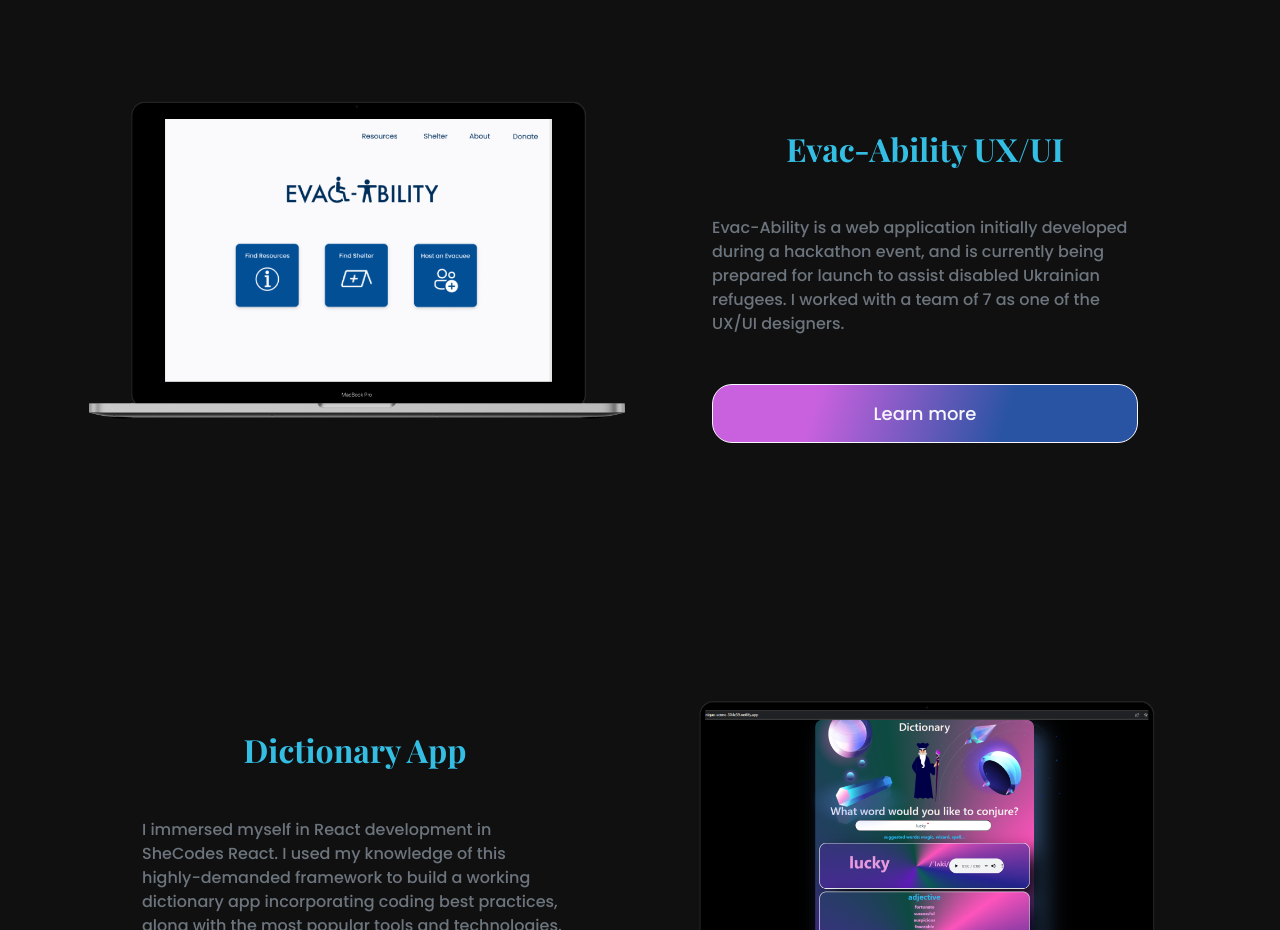
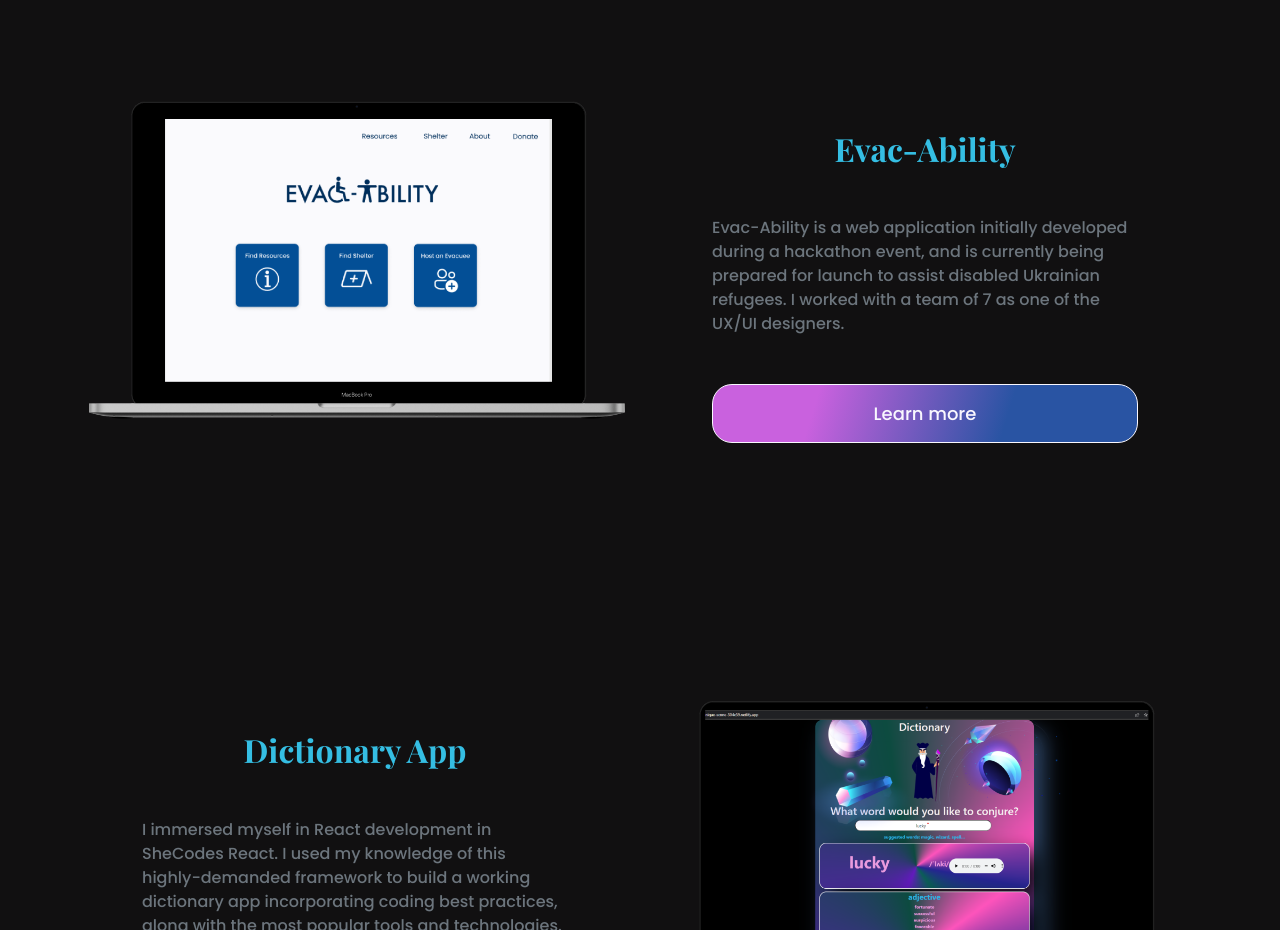
Before and after one commit to mah752/mah752.github.io, a plain HTML site: page index.html in a window 1280 px wide. Shown: the part 800-1730 px from the top of the page. Drawn offline with nearby package versions, Linux system fonts and the light colour scheme.

Commit message:
fixing links

```diff
--- a/index.html
+++ b/index.html
@@ -77,7 +77,7 @@
             </div>
             <div class="col ">
                 <div class="project-desciption ">
-                    <h2 class="Projects mb-5 ">Evac-Ability UX/UI</h2>
+                    <h2 class="Projects mb-5 ">Evac-Ability</h2>
                     <p class="mb-5 text-muted ">
                         Evac-Ability is a web application initially developed during a hackathon event, and is currently being prepared for launch to assist disabled Ukrainian refugees. I worked with a team of 7 as one of the UX/UI designers.
                     </p>
```
Also changed, not shown: about.html (+2 -2 lines).
